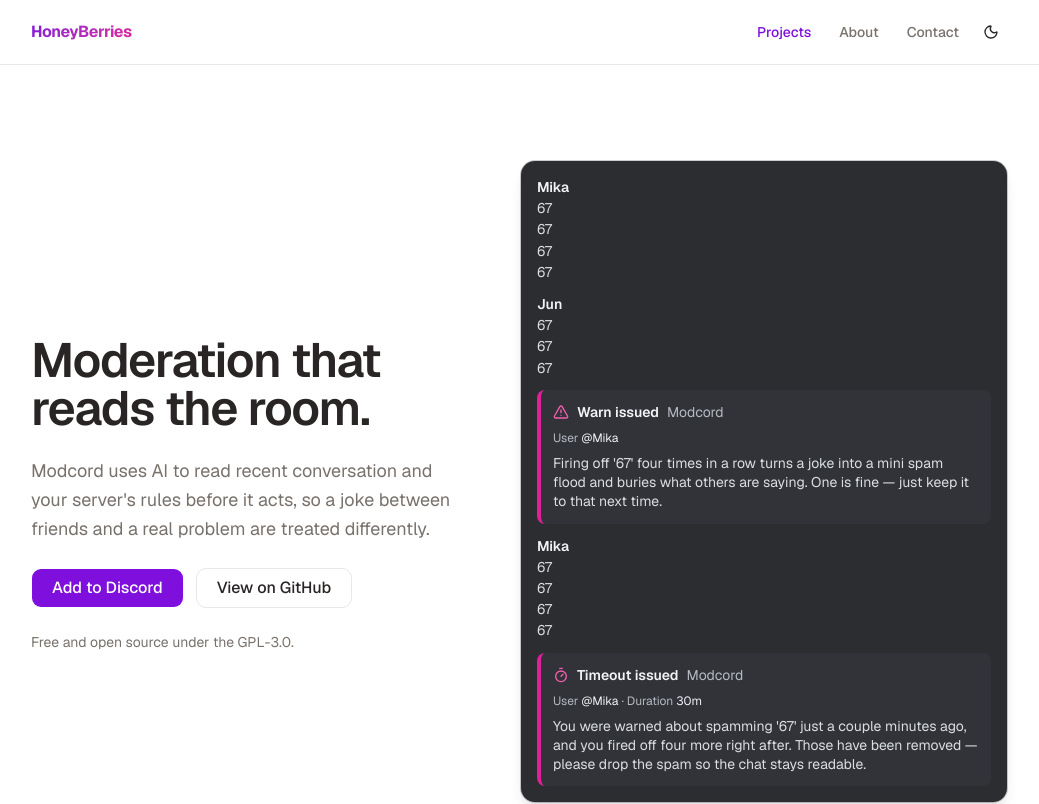
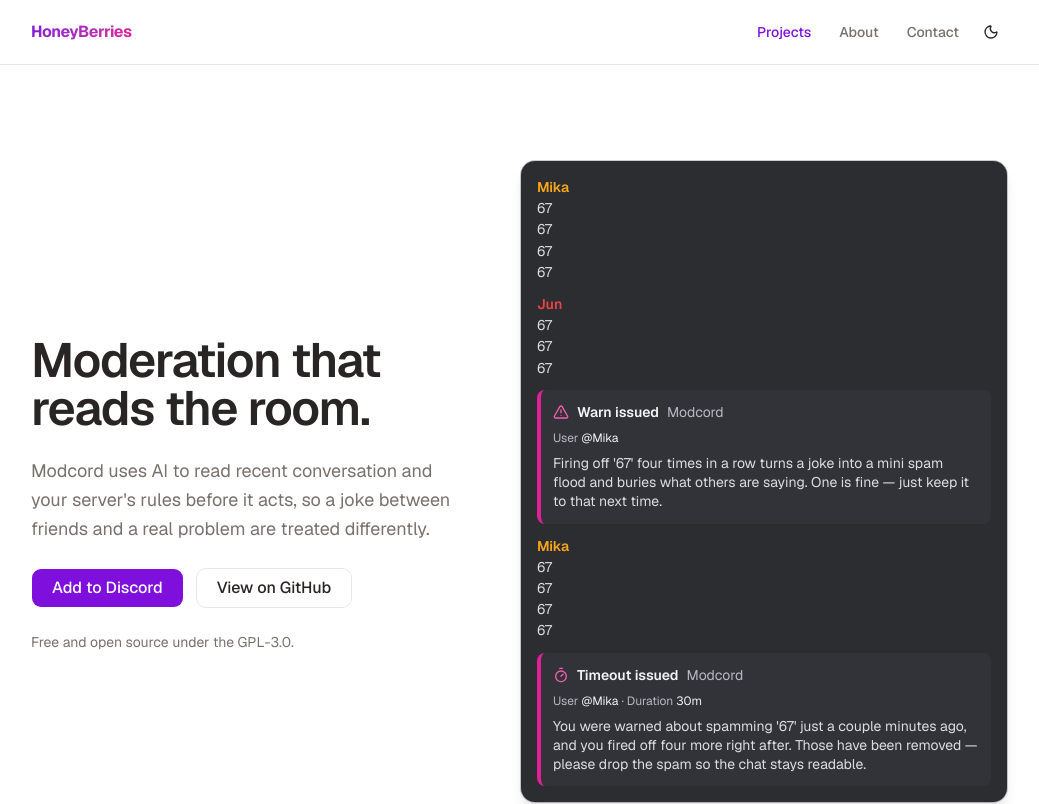
Before and after one commit to HoneyBerries/honeyberries.net, a Next.js app: page /projects/modcord in a window 1280 px wide. Shown: the top 804 px of the page, without its empty margins (121-1160 px from the left). Built offline with nearby package versions, Linux system fonts and the light colour scheme.

Commit message:
Color each chat author name distinctly
Co-Authored-By: Claude Sonnet 5.5 <noreply@anthropic.com>
Claude-Session: https://claude.ai/code/session_011Bj1hZH4dw1pzxFRJezoeC

```diff
--- a/components/modcord/chat.tsx
+++ b/components/modcord/chat.tsx
@@ -43,11 +43,31 @@ function MediaChip({
   )
 }
 
+const authorColors = [
+  "#f47fff",
+  "#5865f2",
+  "#3ba55d",
+  "#faa61a",
+  "#ed4245",
+  "#00b0f4",
+]
+
+function authorColor(name: string) {
+  let hash = 0
+  for (const char of name) hash = (hash * 31 + char.charCodeAt(0)) % 997
+  return authorColors[hash % authorColors.length]
+}
+
 function Message({ item }: { item: Extract<TimelineItem, { type: "message" }> }) {
   const lines = Array.from({ length: item.repeat ?? 1 })
   return (
     <div className="flex flex-col gap-0.5">
-      <span className="font-semibold text-[#f2f3f5]">{item.author}</span>
+      <span
+        className="font-semibold"
+        style={{ color: authorColor(item.author) }}
+      >
+        {item.author}
+      </span>
       {item.text &&
         lines.map((_, i) => (
           <p key={i} className="break-words leading-snug">
```
